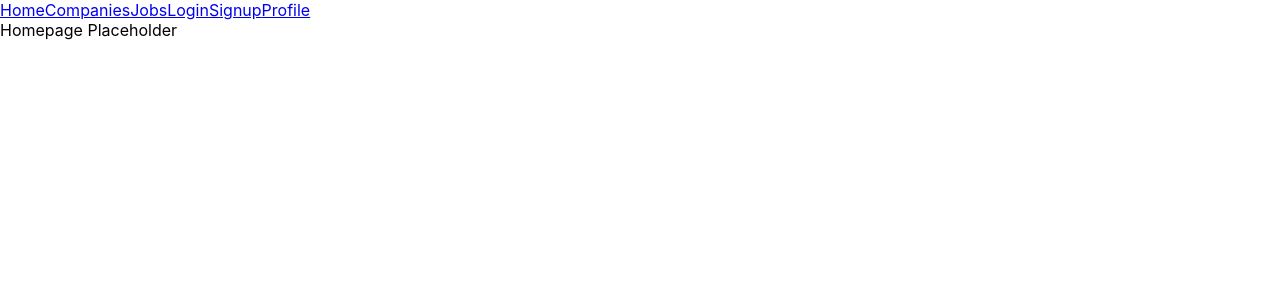
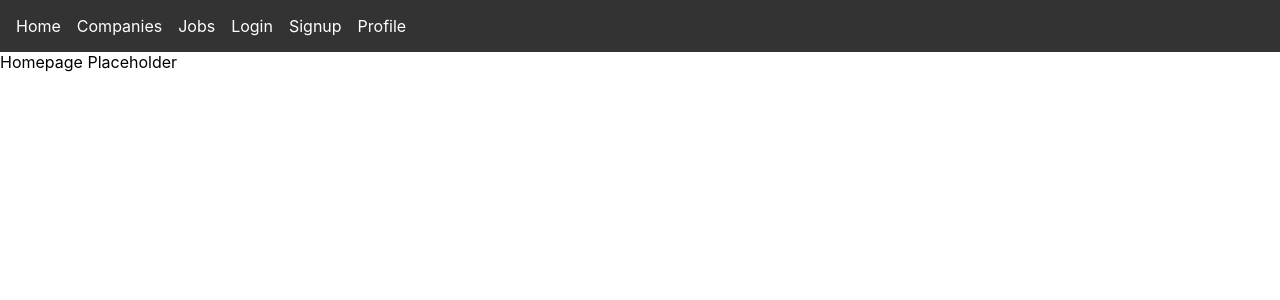
Before and after one commit to TCostello74/react-jobly, a React (Create React App) app in the folder frontend/: page / in a window 1280 px wide. Shown: the top 300 px of the page. Built offline with nearby package versions, Linux system fonts and the light colour scheme.

Commit message:
NavBar-styling

```diff
--- /dev/null
+++ b/frontend/src/routes-nav/NavBar.css
@@ -0,0 +1,16 @@
+/* NavBar.css */
+nav {
+    background-color: #333;
+    color: white;
+    padding: 1em;
+  }
+
+  nav a {
+    color: white;
+    margin-right: 1em;
+    text-decoration: none;
+  }
+
+  nav a:hover {
+    text-decoration: underline;
+  }
--- a/frontend/src/routes-nav/NavBar.js
+++ b/frontend/src/routes-nav/NavBar.js
@@ -1,5 +1,6 @@
 import React from 'react';
 import { Link } from 'react-router-dom';
+import './NavBar.css';
 
 function NavBar() {
   return (
```
